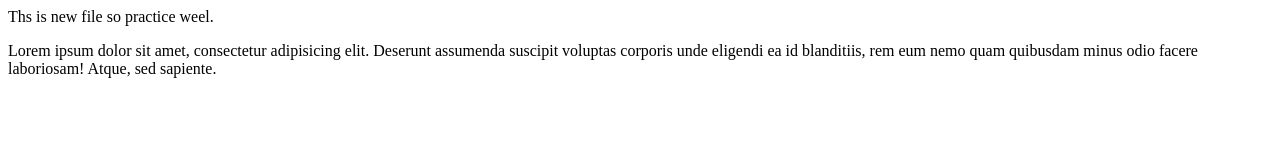
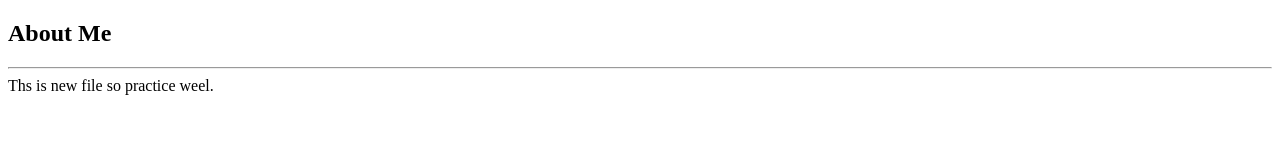
Before and after one commit to binay973/my_portfolio, a plain HTML site: page about.html in a window 1280 px wide. Drawn offline with Linux system fonts and the light colour scheme.

Commit message:
new file named contact.html file is added

```diff
--- a/about.html
+++ b/about.html
@@ -7,9 +7,10 @@
     <title>Document</title>
 </head>
 <body>
+    <h2>About Me</h2>
+    <hr>
     Ths is new file
     so practice weel.
-    <p>Lorem ipsum dolor sit amet, consectetur adipisicing elit. Deserunt assumenda suscipit voluptas
-     corporis unde eligendi ea id blanditiis, rem eum nemo quam quibusdam minus odio facere laboriosam! Atque, sed sapiente.</p>
+
 </body>
 </html>
```
Also changed, not shown: contact.html (added, +1 -0 lines).
